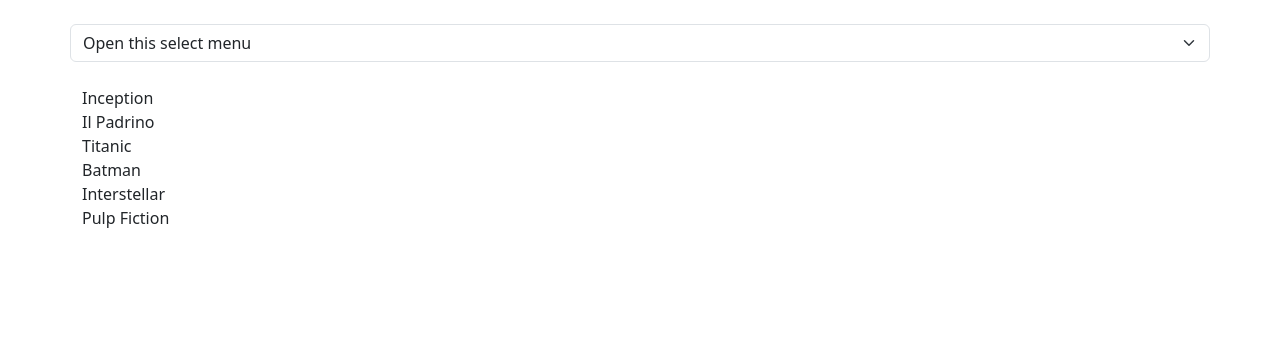
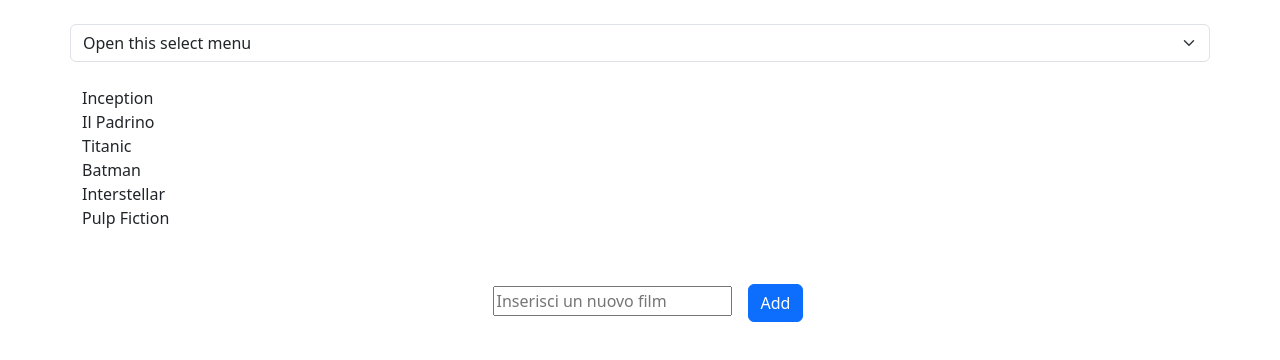
Before and after one commit to NicholasLupo/react-movie-filter, a React (Vite) app: page / in a window 1280 px wide. Shown: the top 360 px of the page. Built offline with nearby package versions, Linux system fonts and the light colour scheme; the HTML template or start-up script is replaced by a standard one.

Commit message:
add form with input and button

```diff
--- a/src/App.jsx
+++ b/src/App.jsx
@@ -46,6 +46,12 @@
             }
           </ul>
         </div>
+        <div className="row mt-4">
+          <form action="" className="text-center">
+            <input type="text" placeholder="Inserisci un nuovo film" className="m-3" />
+            <button className="btn btn-primary"> Add </button>
+          </form>
+        </div>
       </div>
     </main>
   )
```
